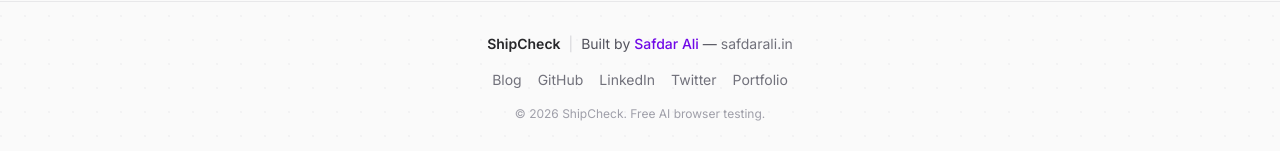
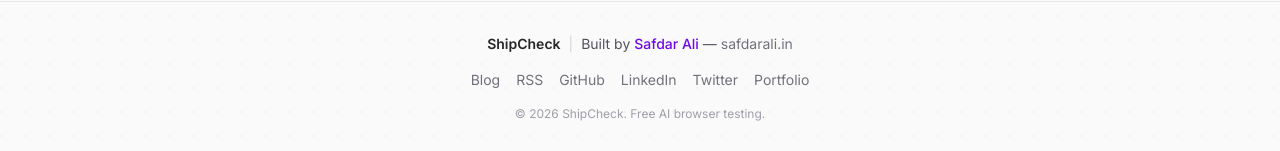
Before and after one commit to Safdar-Ali-India/shipcheck, a Next.js app: page / in a window 1280 px wide. Shown: the part 3105-3256 px from the top of the page. Built offline with nearby package versions, Linux system fonts and the light colour scheme.

Commit message:
fix: drop unused viewport lookup and add a footer RSS link
The runner never read that config object, and the feed should be reachable from every page.

```diff
--- a/src/components/layout/SiteFooter.tsx
+++ b/src/components/layout/SiteFooter.tsx
@@ -41,6 +41,12 @@
           >
             Blog
           </Link>
+          <a
+            href="/blog/feed.xml"
+            className="text-sm text-zinc-500 hover:text-violet-600 dark:hover:text-violet-400"
+          >
+            RSS
+          </a>
           {FOOTER_LINKS.map((link) => (
             <a
               key={link.href}
--- a/src/services/browserTestRunner.ts
+++ b/src/services/browserTestRunner.ts
@@ -6,7 +6,6 @@
   safeWait,
   serverlessExploreLimits,
 } from "@/lib/pageSafety";
-import { getViewportConfig } from "@/lib/validation";
 import type { ViewportId } from "@/lib/constants";
 import { cleanupOldReports, saveReportVideo } from "@/lib/reportStorage";
 import { getVideoSessionDir } from "@/lib/tmpPaths";
@@ -243,7 +242,6 @@
   const reportId = crypto.randomUUID();
   const startedAt = new Date().toISOString();
   const testStart = Date.now();
-  const config = getViewportConfig(options.viewport);
   const recordVideo = shouldRecordVideo();
   const videoDir = getVideoSessionDir(reportId);
   if (recordVideo) {
```
